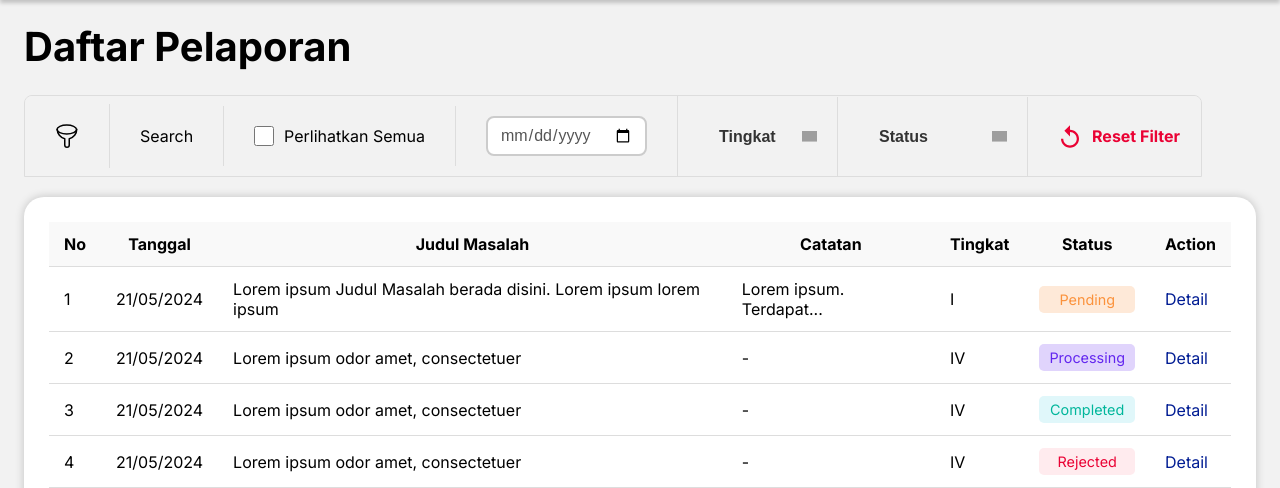
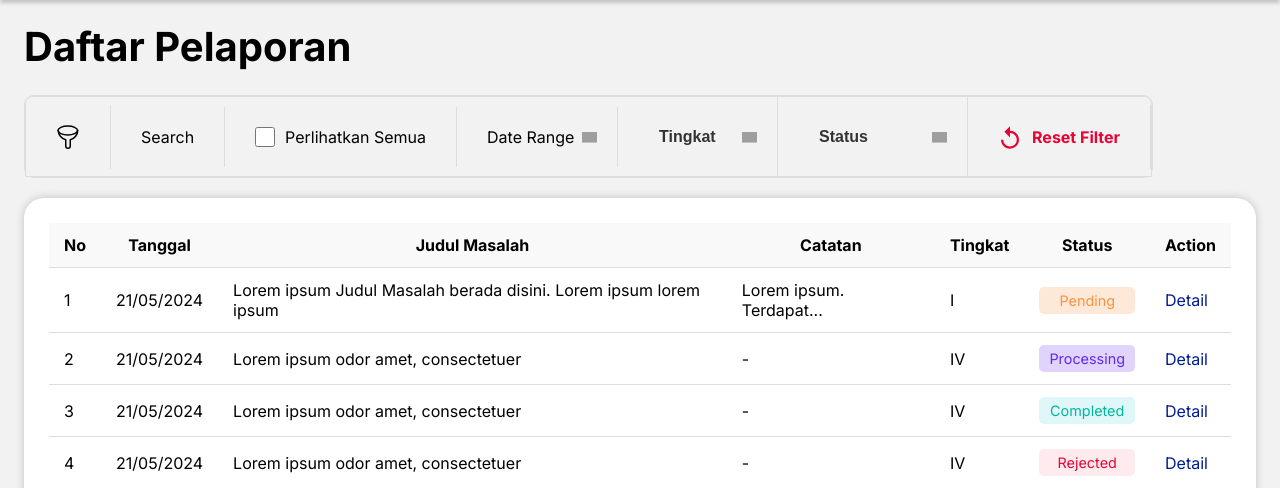
Before and after one commit to tjahjoe/kelompok-xycacyv_Sistem-Tata-Tertib, a PHP site: page /daftar-pelaporan.php in a window 1280 px wide. Shown: the part 82-570 px from the top of the page. Run offline with PHP 8.4, Linux system fonts and the light colour scheme; grey boxes are pictures that could not be loaded.

Commit message:
update filter tab and add event reset filter

```diff
--- a/app/views/daftarPelaporan.php
+++ b/app/views/daftarPelaporan.php
@@ -19,8 +19,10 @@
   <?php Navbar(true); ?>
   <div class="container bg-gray pt-5">
     <h1 class="title">Daftar Pelaporan</h1>
+    <div class="feature-tab">
       <!-- FILTER TAB -->
       <div class="filter-tab">
+        <form id="filterTab">
           <div class="filter-container">
             <div class="filter-item">
               <img src="../assets/images/filter.svg" alt="Filter Icon">
@@ -33,7 +35,9 @@
               <label for="showAll">Perlihatkan Semua</label>
             </div>
             <div class="filter-item filter-select">
-          <input type="date" name="tanggalPelaporan" id="tanggalPelaporan" class="custom-date">
+              <div class="dropdown date-range-input">
+                Date Range
+              </div>
             </div>
             <div class="filter-item filter-select">
               <div class="dropdown">
@@ -61,17 +65,29 @@
                 </select>
               </div>
             </div>
-        <div class="filter-item reset-button flex-row" onclick="resetFilters()">
+            <div class="filter-item reset-button flex-row">
               <img src="../assets/images/reset.svg" width="20px" alt="">
               Reset Filter
             </div>
           </div>
       </div>
+      <div class="date-input">
+        <span class="flex-col">
+          <label for="">Start Date</label>
+          <input type="date" name="startTanggalPelaporan" id="startTanggalPelaporan" class="custom-date">
+        </span>
+        <span class="flex-col">
+          <label for="">End Date</label>
+          <input type="date" name="endTanggalPelaporan" id="endTanggalPelaporan" class="custom-date">
+        </span>
+      </div>
+      </form>
       <div class="search-input-container">
         <form id="searchByNIM" action="" method="post">
           <input type="text" class="search-text" placeholder="Tulis NIM yang ingin dicari...">
-        <button class="btn btn-gray" type="submit">Cari</button>
+          <button class="btn btn-gray" type="submit"><img src="../assets/images/send.svg" alt=""></button>
         </form>
+      </div>
     </div>
     <div class="box-content">
       <!-- RIWAYAT PELAPORAN -->
@@ -93,10 +109,24 @@
   <script>
     $(document).ready(function() {
       $(".search-input-container").hide();
+
+      // event search dropdown
       $(".filter-item.search").click(function() {
-        $(".search-input-container").slideToggle("500");
-      })
-    })
+        $(".search-input-container").slideToggle(500);
+        $(".date-input").removeClass("date-input-active");
+      });
+
+      // event date range dropdown
+      $(".date-range-input").click(function() {
+        $(".search-input-container").slideUp(500);
+        $(".date-input").toggleClass("date-input-active");
+      });
+
+      // event reset filter
+      $('.filter-item.reset-button').click(function() {
+        $('#filterTab')[0].reset();
+      });
+    });
   </script>
 </body>
 
--- a/assets/css/style.css
+++ b/assets/css/style.css
@@ -861,9 +861,20 @@ form#searchByNIM{
   align-items:center;
 }
 
+/* feature tab */
+.feature-tab{
+  position:relative;
+  display:flex;
+  flex-direction: column;
+  border-radius: 10px;
+  border: 1px solid #ddd;
+  width:100%;
+  max-width:max-content;
+}
+
 /* filter tab */
 .filter-tab{
-  overflow: auto;
+  overflow-x: auto;
   max-width:1178px;
   border: 1px solid #ddd;
   border-radius: 8px 8px 0 0;
@@ -902,10 +913,6 @@ form#searchByNIM{
 .filter-item img {
   width: 24px;
   height: 24px;
-}
-
-.filter-item.reset-button{
-
 }
 
 .filter-search input {
@@ -1013,6 +1020,30 @@ form#searchByNIM{
 
 .dropdown select:focus {
   outline: none;
+}
+
+.dropdown.date-range-input{
+  width: 100px;
+  cursor:pointer;
+}
+
+.date-input{
+  display:none;
+  padding: 20px;
+  border-radius: 10px;
+  background-color: #fff;
+  width: max-content;
+  position:relative;
+}
+
+.date-input-active{
+  position:absolute;
+  top: 70%;
+  left:50%;
+  transform: translateX(-50%);
+  display: flex;
+  gap:10px;
+  align-items:center;
 }
 
 /* STYLE TEXT CAPITAL */
--- a/assets/js/script.js
+++ b/assets/js/script.js
@@ -149,5 +149,5 @@ document.addEventListener("DOMContentLoaded", () => {
   eventNavbarScroll();
   switchTab();
   updateBadge();
-  uploadFile()
+  uploadFile();
 });
```
Also changed, not shown: app/views/pelaporanPage.php (+6 -5 lines), assets/images/send.svg (added). Lines whose indentation alone changed are shown as unchanged.
